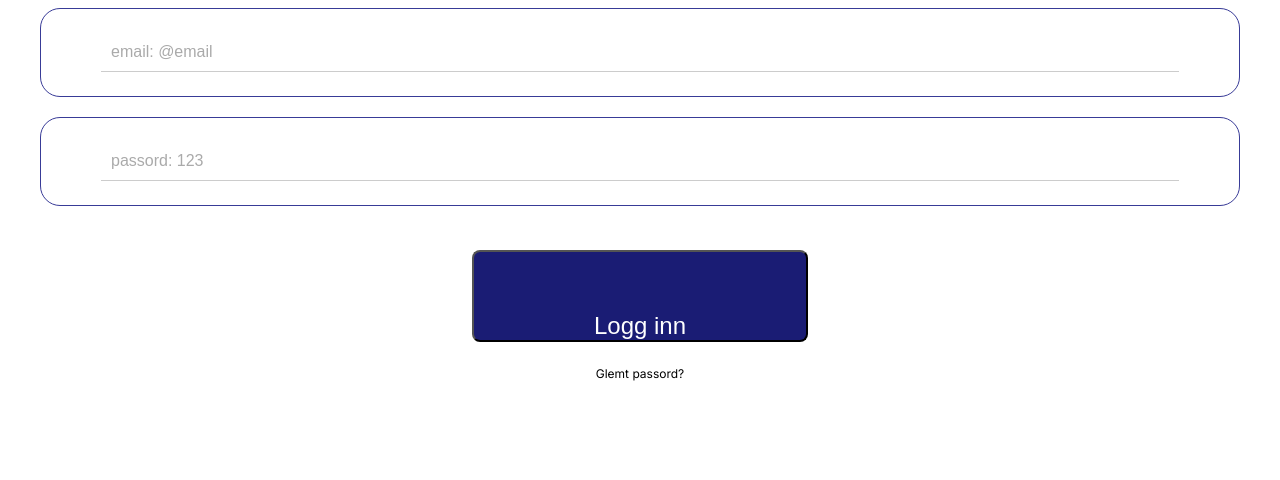
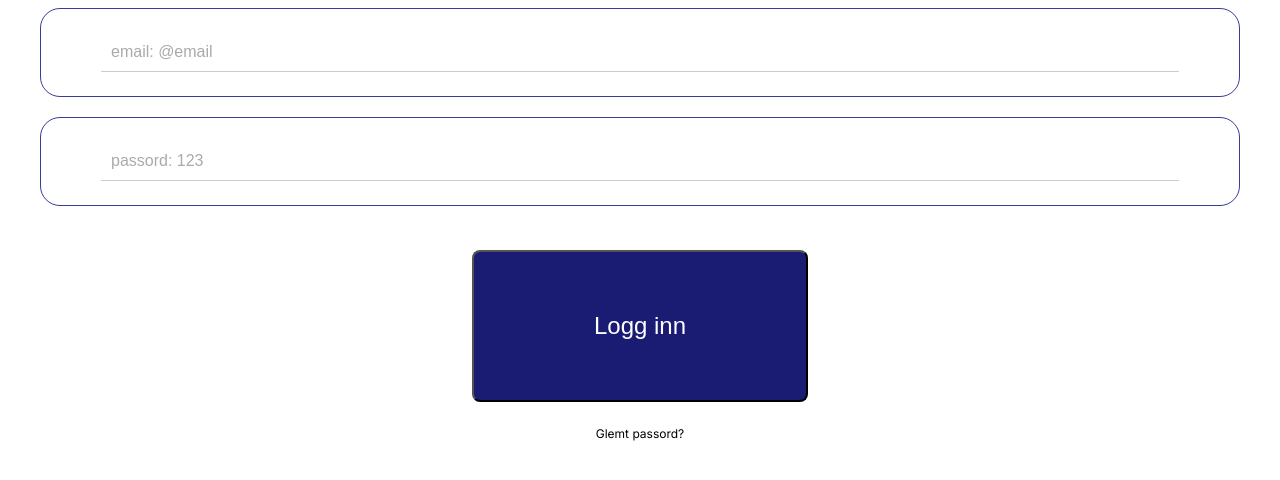
Before and after one commit to marteblandhoel/MIX114, a plain HTML site: page logginn/logginn.html in a window 1280 px wide. Shown: the part 490-970 px from the top of the page. Drawn offline with Linux system fonts and the light colour scheme; files whose address does not match are found by name.

Commit message:
fikset css

```diff
--- a/logginn/logginn.css
+++ b/logginn/logginn.css
@@ -63,7 +63,7 @@
 .text {
   align-self: center;
   width: fit-content;
-  padding: 5% 10% 0;
+  padding: 5% 10%;
   border-radius: 8px;
   background-color: #1a1c74;
   color: #fff;
```
